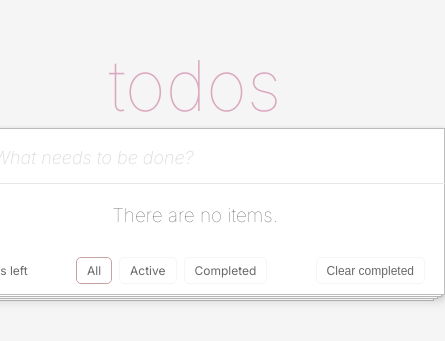
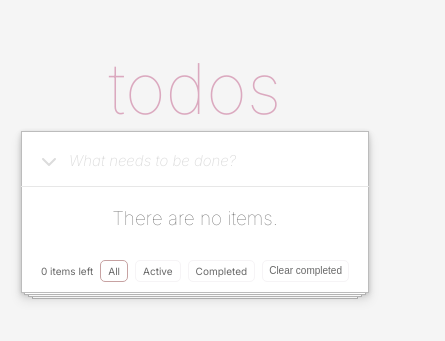
Before and after one commit to bartik369/todo-headhunter, a React (Vite) app: page / in a window 390 px wide. Shown: the part 253-594 px from the top of the page, 445 px wide, since content can reach past the window. Built offline with nearby package versions, Linux system fonts and the light colour scheme.

Commit message:
change style for mobile

```diff
--- a/package.json
+++ b/package.json
@@ -39,7 +39,7 @@
         "predeploy": "npm run build",
         "deploy": "gh-pages -d dist",
         "dev": "vite",
-        "build": "tsc -b && vite build",
+        "build": "vite build",
         "lint": "eslint .",
         "preview": "vite preview"
     },
--- a/src/App.module.scss
+++ b/src/App.module.scss
@@ -19,7 +19,6 @@ body {
     display: flex;
     flex-direction: column;
     background-color: #ffffff;
-    max-width: 550px;
     margin: 0 auto;
     padding: 10px 0 1px;
     box-shadow: 0 0 0 1px rgb(188, 188, 188) inset, 0 5px 0 -4px rgb(255, 255, 255), rgba(0, 0, 0, 0.1) 0px 1px 4px, 0 5px 0 -3px rgb(188, 188, 188), 0 11px 0 -8px rgb(255, 255, 255), rgba(0, 0, 0, 0.1) 0px 3px 7px, 0 11px 0 -7px rgb(188, 188, 188), 0 17px 0 -12px rgb(255, 255, 255), rgba(0, 0, 0, 0.1) 0px 7px 11px, 0 17px 0 -11px rgb(188, 188, 188);
@@ -31,3 +30,9 @@ body {
     font-weight: 100;
     text-align: center;
 }
+
+@media screen and (max-width: 520px) {
+    .container {
+        width: 100%;
+    }
+}
--- a/src/components/navigations/todos-menu/TodosMenu.module.scss
+++ b/src/components/navigations/todos-menu/TodosMenu.module.scss
@@ -1,5 +1,4 @@
 @mixin button {
-    font-size: 12px;
     color: #696969;
     border: 1px solid #f6f4f6;
     padding: 5px 10px;
@@ -21,6 +20,7 @@
     .total {
         color: #696969;
         align-self: center;
+        margin-right: 7px;
     }
     .menu {
         display: inline-block;
@@ -30,10 +30,8 @@
         li {
             display: inline-block;
             transition: all .6s ease-in;
+            margin-right: 7px;
             @include button;
-        }
-        li:not(:last-child) {
-            margin-right: 7px;
         }
         li:hover,
         li:active,
@@ -43,6 +41,7 @@
     }
     .reset {
         background-color: transparent;
+        font-size: 12px;
         transition: all .6s ease-in;
         @include button;
         &:hover {
@@ -50,3 +49,19 @@
         }
     }
 }
+
+@media screen and (max-width: 520px) {
+    .panel {
+        justify-content: space-around;
+        font-size: 10px;
+        .menu {
+            li {
+                padding: 4px 7px;
+            }
+        }
+        .reset {
+            font-size: 10px;
+            padding: 4px 6px;
+        }
+    }
+}
--- a/src/components/ui/input/Input.module.scss
+++ b/src/components/ui/input/Input.module.scss
@@ -35,3 +35,11 @@
         }
     }
 }
+
+@media screen and (max-width: 520px) {
+    .input {
+         ::placeholder {
+            font-size: 15px;
+        }
+    }
+}
```
